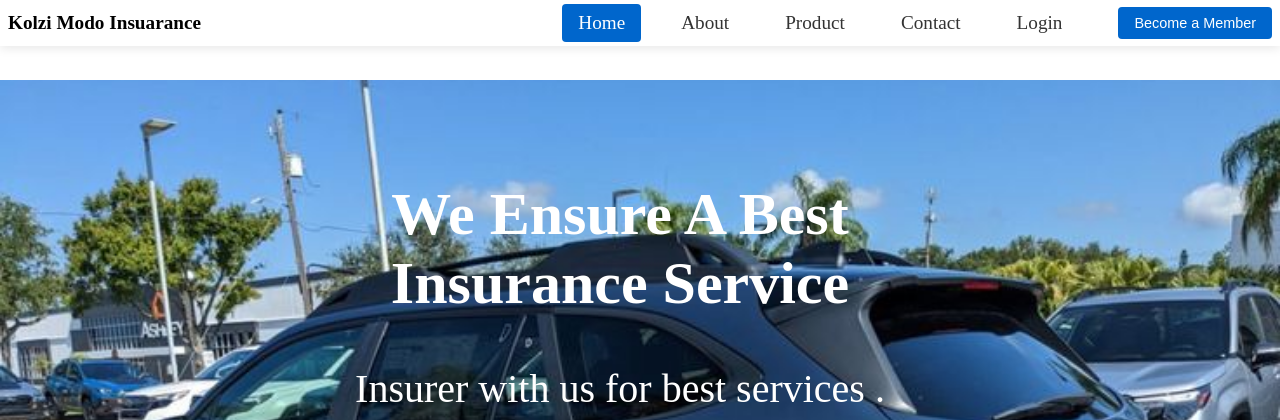
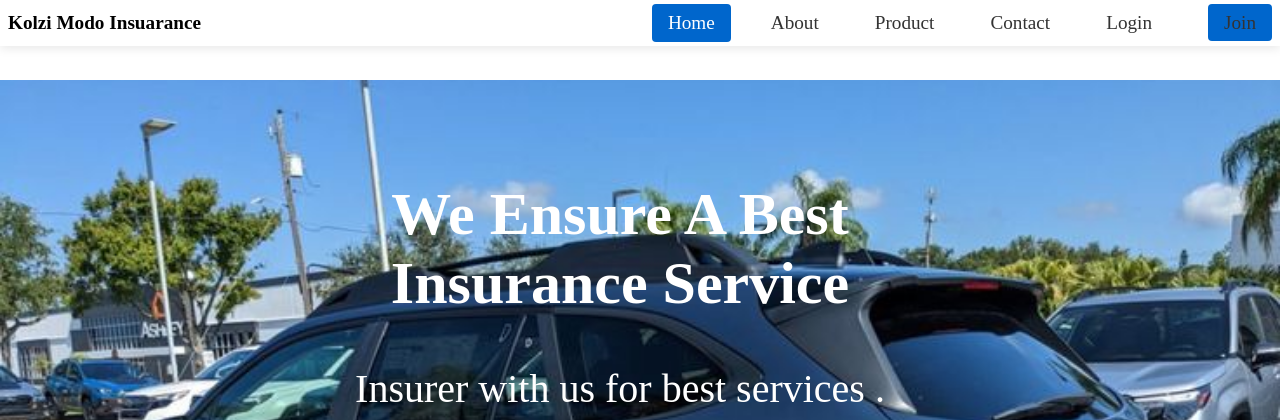
Before and after one commit to murungiallan/Kolzi-Modo-Ins, a Django app: page / in a window 1280 px wide. Shown: the top 420 px of the page. Run offline with Django 3.2, Linux system fonts and the light colour scheme.

Commit message:
fixed nav

```diff
--- a/KolzoIns/static/css/styles.css
+++ b/KolzoIns/static/css/styles.css
@@ -886,9 +886,13 @@ form {
     margin-left: 1rem;
 }
 
+    .become-member a {
+        background-color: #0066cc;
+    }
+
     .become-member button {
         background-color: #0066cc;
-        color: white;
+        color: blue;
         border: none;
         padding: 0.5rem 1rem;
         border-radius: 4px;
--- a/KolzoIns/templates/index.html
+++ b/KolzoIns/templates/index.html
@@ -33,7 +33,7 @@
                             <a href="#contact">Contact</a>
                             <a href="#login">Login</a>
                             <div class="become-member">
-                                <button>Become a Member</button>
+                                <a href="#book" class="button">Join</a>
                             </div>
                         </div>
                     </div>
@@ -353,8 +353,9 @@
                             </p>
                         </div>
                     </div>
+
+                    <section id="book">
                         <div class="appointment">
-
                             <form action="/submit_form" method="post">
                                 <div class="details">
                                     <label for="full_name">Name*</label>
@@ -363,12 +364,12 @@
                                     <label for="email">Email address*</label>
                                     <input type="email" id="email" name="email" required placeholder="example@gmail.com">
 
-                        <label for="department">Department*</label>
+                                    <label for="department">Insurance type*</label>
                                     <select id="department" name="department" required>
                                         <option value="">Please Select</option>
-                            <option value="HR">HR</option>
-                            <option value="Finance">Finance</option>
-                            <option value="IT">IT</option>
+                                        <option value="Basic">Basic Package</option>
+                                        <option value="Life">Life Insurance</option>
+                                        <option value="Car">Car Insurance</option>
                                     </select>
 
                                     <label for="appointment_time">Time*</label>
@@ -384,6 +385,8 @@
                                 </div>
                             </form>
                         </div>
+                    </section>
+
                 </div><br><br><br><br>
 
         <div class="Agency">
```
Lines whose indentation alone changed are shown as unchanged.
